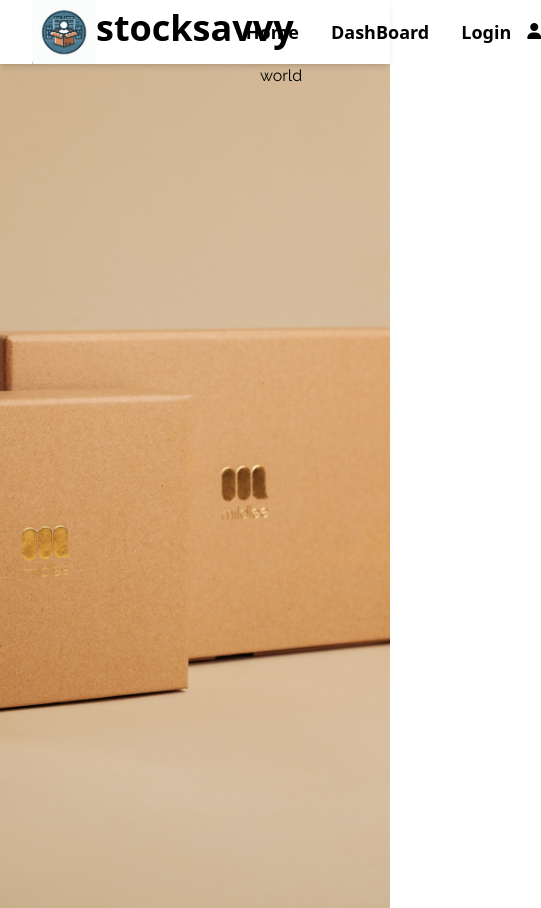
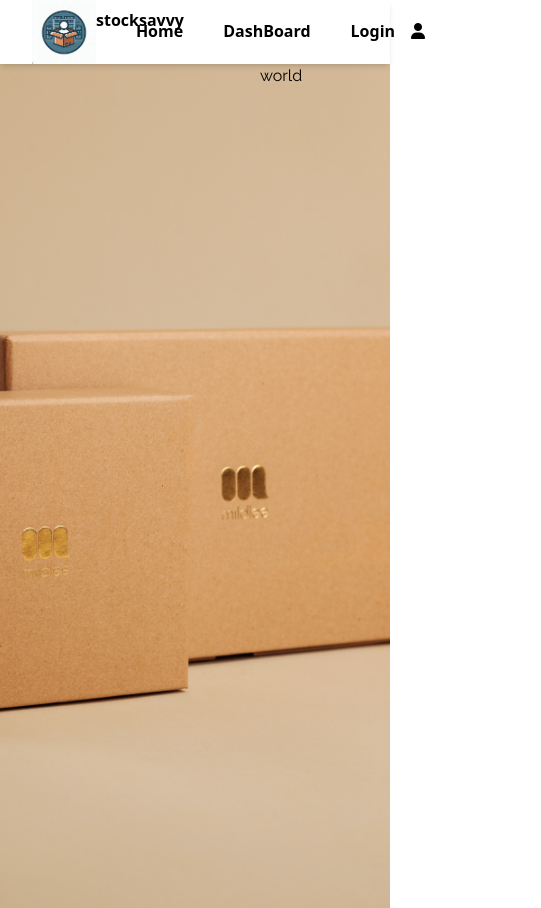
Before and after one commit to cinta-hash/stocksavvy, a React (Vite) app: page / in a window 390 px wide. Shown: the whole page, 541 px wide, since content can reach past the window. Built offline with nearby package versions, Linux system fonts and the light colour scheme.

Commit message:
mobile responsiveness

```diff
--- a/index.html
+++ b/index.html
@@ -2,6 +2,7 @@
 <html lang="en">
   <head>
     <meta charset="UTF-8" />
+    <script src="https://kit.fontawesome.com/f58fdd4161.js" crossorigin="anonymous"></script>
     <link rel="preconnect" href="https://fonts.googleapis.com">
     <link rel="preconnect" href="https://fonts.gstatic.com" crossorigin>
     <link href="https://fonts.googleapis.com/css2?family=Raleway:wght@400;600&display=swap" rel="stylesheet">
--- a/src/DashBoard.jsx
+++ b/src/DashBoard.jsx
@@ -2,11 +2,11 @@ import {Link, Outlet} from 'react-router-dom'
 export default function DashBoard(){
     return(
         <div className="h-screen bg-[url('/landing.jpg')] bg-cover bg-center font-raleway">
-            <nav>
-                <Link to="products">Products</Link>
-                <Link to="sales-orders">Sales Orders</Link>
-                <Link to="purchase-orders">Purchase Orders</Link>
-                <Link to="production-scheduling">Production Scheduling</Link>
+            <nav className='flex justify-center space-x-16 p-4 text-2xl font-bold '>
+                <Link className='border-b-2 border-violet-500 active:bg-violet-400 active:duration-300 active:font-bold border-opacity-0 hover:border-opacity-100 hover:text-violet-700 duration-200 cursor-pointer' to="products">Products</Link>
+                <Link className='border-b-2 border-violet-500 active:bg-violet-400 active:duration-300 active:font-bold border-opacity-0 hover:border-opacity-100 hover:text-violet-700 duration-200 cursor-pointer' to="sales-orders">Sales Orders</Link>
+                <Link className='border-b-2 border-violet-500 active:bg-violet-400 active:duration-300 active:font-bold border-opacity-0 hover:border-opacity-100 hover:text-violet-700 duration-200 cursor-pointer' to="purchase-orders">Purchase Orders</Link>
+                <Link className='border-b-2 border-violet-500 active:bg-violet-400 active:duration-300 active:font-bold border-opacity-0 hover:border-opacity-100 hover:text-violet-700 duration-200 cursor-pointer' to="production-scheduling">Production Scheduling</Link>
             </nav>
             <Outlet />
         </div>
--- a/src/NavBar.jsx
+++ b/src/NavBar.jsx
@@ -2,16 +2,18 @@ import { NavLink } from "react-router-dom"
 export default function NavBar(){
     return(
 <header className="header sticky top-0 shadow-md flex items-center justify-between px-8 py-02 bg-gradient-to-r from-brown-300 to-brown-500">
-  <div className="flex text-center text-4xl justify-between">
-    <img src="/imslogo1.jpeg" alt="logo" className="w-16" />
+  <div className="flex md:text-4xl">
+    <img src="/imslogo1.jpeg" alt="logo" className="w-16"/>
     <h1 className="pt-2 font-bold">stocksavvy</h1>
   </div>
-    <nav className="nav font-semibold text-lg">
-       <NavLink to='/' className="p-4 border-b-2 border-violet-500 active:bg-violet-400 active:duration-300 active:font-bold border-opacity-0 hover:border-opacity-100 hover:text-violet-700 duration-200 cursor-pointer">Home</NavLink>
-       <NavLink to='/dashboard' className="p-4 border-b-2 border-violet-500 active:bg-violet-400 active:duration-300 active:font-bold border-opacity-0 hover:border-opacity-100 hover:text-violet-700 duration-200 cursor-pointer">DashBoard</NavLink>
-       <NavLink to='/login' className="p-4 border-b-2 border-violet-500  active:bg-violet-400 active:duration-300 active:font-bold border-opacity-0 hover:border-opacity-100 hover:text-violet-700 duration-200 cursor-pointer">Login</NavLink>
+    <nav className="nav font-semibold md:text-lg">
+      <div className="flex md:text-xl space-x-2">
+        <NavLink to='/' className="p-4 border-b-2 border-violet-500 active:bg-violet-400 active:duration-300 active:font-bold border-opacity-0 hover:border-opacity-100 hover:text-violet-700 duration-200 cursor-pointer">Home</NavLink>
+        <NavLink to='/dashboard' className="p-4 border-b-2 border-violet-500 active:bg-violet-400 active:duration-300 active:font-bold border-opacity-0 hover:border-opacity-100 hover:text-violet-700 duration-200 cursor-pointer">DashBoard</NavLink>
+        <NavLink to='/login' className="p-4 border-b-2 border-violet-500  active:bg-violet-400 active:duration-300 active:font-bold border-opacity-0 hover:border-opacity-100 hover:text-violet-700 duration-200 cursor-pointer">Login</NavLink>
+      </div>
     </nav>
-    <div class=" flex justify-end duration-200 ease-in border-b-2 border-violet-500 border-opacity-0 hover:border-opacity-100">
+    <div className=" flex justify-end duration-200 ease-in border-b-2 border-violet-500 border-opacity-0 hover:border-opacity-100">
         <a href="">
         <i class="fa-solid fa-user"></i>
         </a>
--- a/tailwind.config.js
+++ b/tailwind.config.js
@@ -5,6 +5,13 @@ export default {
     "./src/**/*.{js,ts,jsx,tsx}",
   ],
   theme: {
+    screens: {
+      'sm': '640px',
+      'md': '768px',
+       'lg': '1024px',
+      'xl': '1280px',
+      '2xl': '1536px'
+    },
     extend: {
       fontFamily: {
         'raleway': ['Raleway', 'sans-serif'],
```
